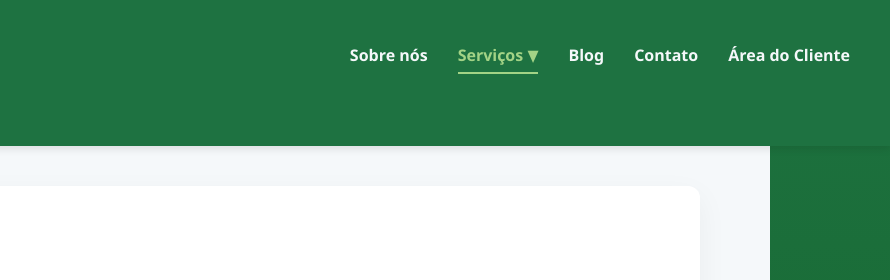
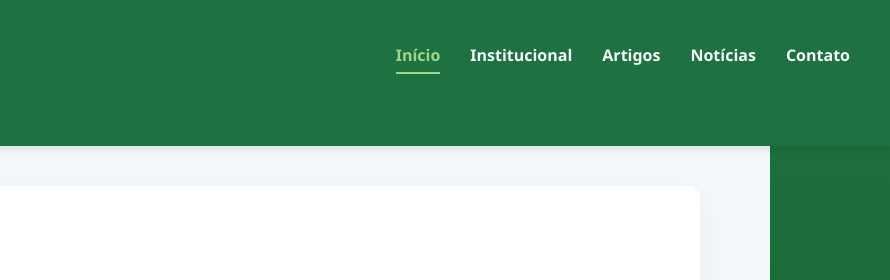
Before and after one commit to AllanSiewes/PEX, a plain HTML site: page servicos.html in a window 1280 px wide. Shown: the top 280 px of the page, 390-1280 px from the left. Drawn offline with Linux system fonts and the light colour scheme.

Commit message:
Update servicos.html

```diff
--- a/servicos.html
+++ b/servicos.html
@@ -16,21 +16,13 @@
             <div class="logo">
                 <img src="Logo-Asteca-Contabilidade.svg" alt="Asteca Contabilidade" />
             </div>
-            <ul class="nav-links">
-                <li><a href="institucional.html">Sobre nós</a></li>
-                <li class="dropdown">
-                    <a href="servicos.html" class="active">Serviços ▼</a>
-                    <ul class="dropdown-menu">
-                        <li><a href="#contabilidade-digital">Contabilidade Digital</a></li>
-                        <li><a href="#gestao-financeira">Gestão Financeira</a></li>
-                        <li><a href="#abertura-empresa">Abertura de Empresa</a></li>
-                        <li><a href="#seguranca-trabalho">Curso Segurança do Trabalho</a></li>
-                    </ul>
-                </li>
-                <li><a href="blog.html">Blog</a></li>
-                <li><a href="contato.html">Contato</a></li>
-                <li><a href="#">Área do Cliente</a></li>
-            </ul>
+          <ul class="nav-links">
+  <li><a href="index.html" class="active" aria-current="page">Início</a></li>
+  <li><a href="institucional.html">Institucional</a></li>
+  <li><a href="blog.html">Artigos</a></li>
+  <li><a href="noticias.html">Notícias</a></li>
+  <li><a href="contato.html">Contato</a></li>
+</ul>
             <div class="menu-toggle">☰</div>
         </nav>
     </header>
```
